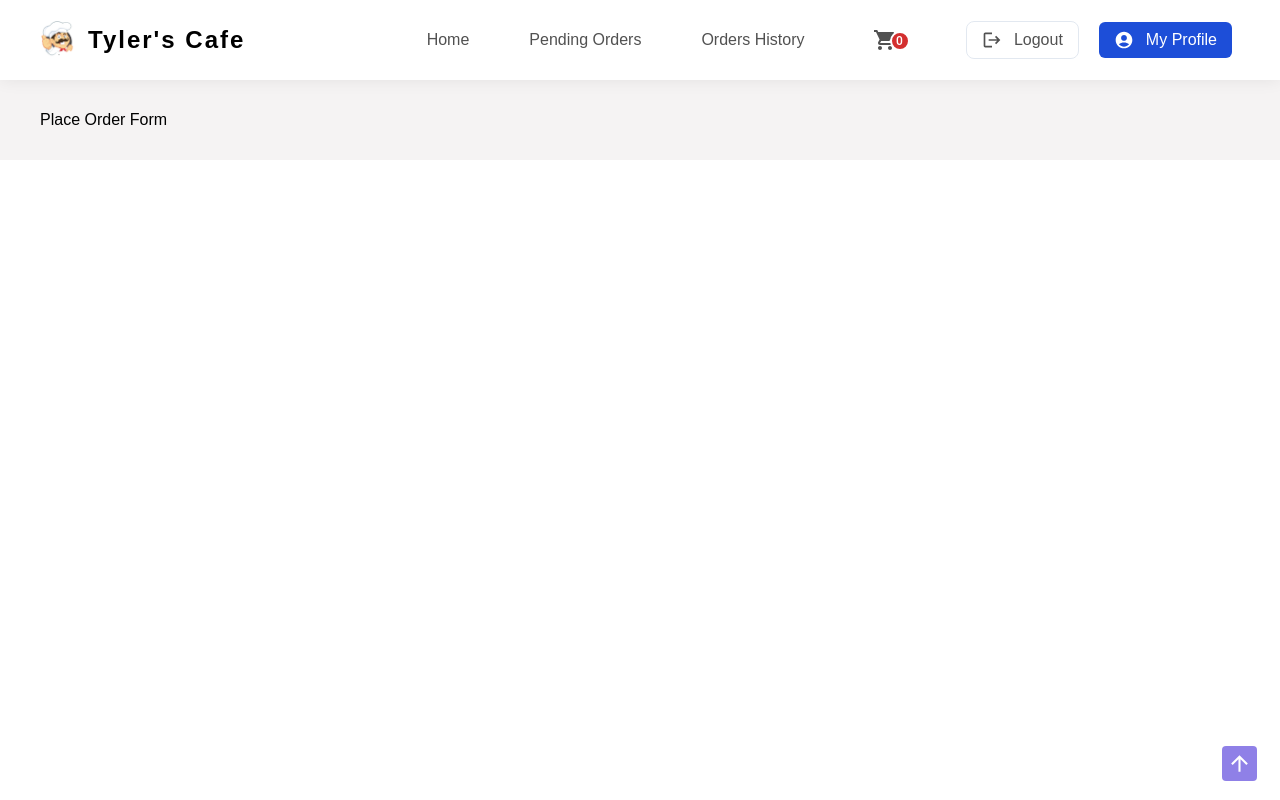
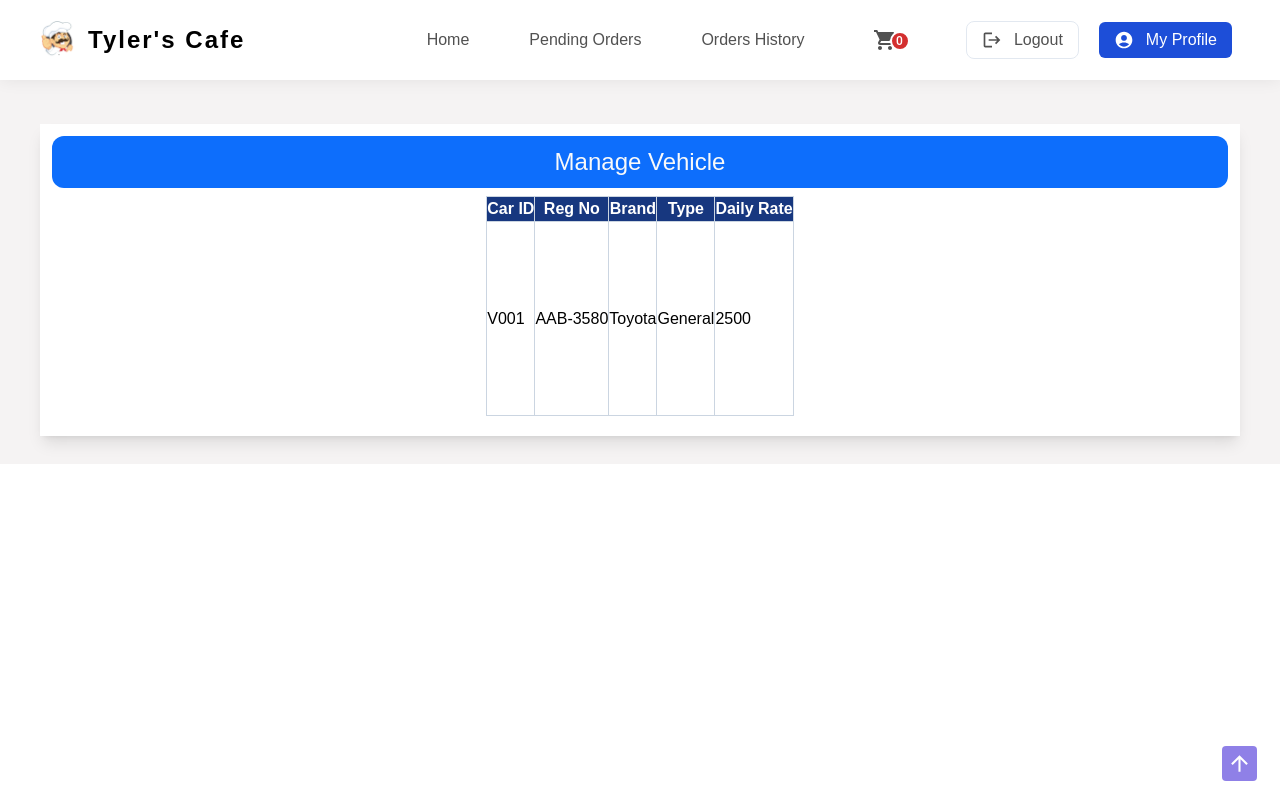
Before and after one commit to AshanSandeep06/Food-Shop-System, a React (Create React App) app in the folder frontend/: page /placeOrder in a window 1280 px wide. Built offline with nearby package versions, Linux system fonts and the light colour scheme.

Commit message:
Content Updated

```diff
--- a/frontend/src/pages/PlaceOrder/PlaceOrder.tsx
+++ b/frontend/src/pages/PlaceOrder/PlaceOrder.tsx
@@ -1,9 +1,55 @@
-import React from 'react'
+import React from "react";
 
 const PlaceOrder = () => {
   return (
-    <section>Place Order Form</section>
-  )
-}
+    <section>
+      {/* ----- Place Order Form ----- */}
+      <section>
+        <section
+          className="flex flex-col h-50 bg-white shadow-lg items-center
+        pt-3 px-3 mt-4"
+        >
+          <h3
+            className="text-center bg-[#0D6EFC] p-2 text-[rgb(248,249,250)] mb-2 rounded-[12px] w-full !text-[24px]"
+            style={{ fontWeight: "500" }}
+          >
+            Manage Vehicle
+          </h3>
+          <div className="grid h-60 grid-cols-1 rounded-2 table-responsive">
+            <table
+              id="tblCartItems"
+              className="table-auto cursor-pointer mb-5 border-collapse border border-slate-400"
+            >
+              <thead
+                className="text-white rounded-[32px]"
+                style={{ background: "#17377f" }}
+              >
+                <tr>
+                  <th className="border border-slate-300">Car ID</th>
+                  <th className="border border-slate-300">Reg No</th>
+                  <th className="border border-slate-300">Brand</th>
+                  <th className="border border-slate-300">Type</th>
+                  <th className="border border-slate-300">Daily Rate</th>
+                </tr>
+              </thead>
+              <tbody>
+                <tr>
+                  <td className="border border-slate-300">V001</td>
+                  <td className="border border-slate-300">AAB-3580</td>
+                  <td className="border border-slate-300">Toyota</td>
+                  <td className="border border-slate-300">General</td>
+                  <td className="border border-slate-300">2500</td>
+                </tr>
+              </tbody>
+            </table>
+          </div>
+        </section>
+      </section>
+
+      {/* --------- Form --------- */}
+      <section></section>
+    </section>
+  );
+};
 
 export default PlaceOrder;
```
